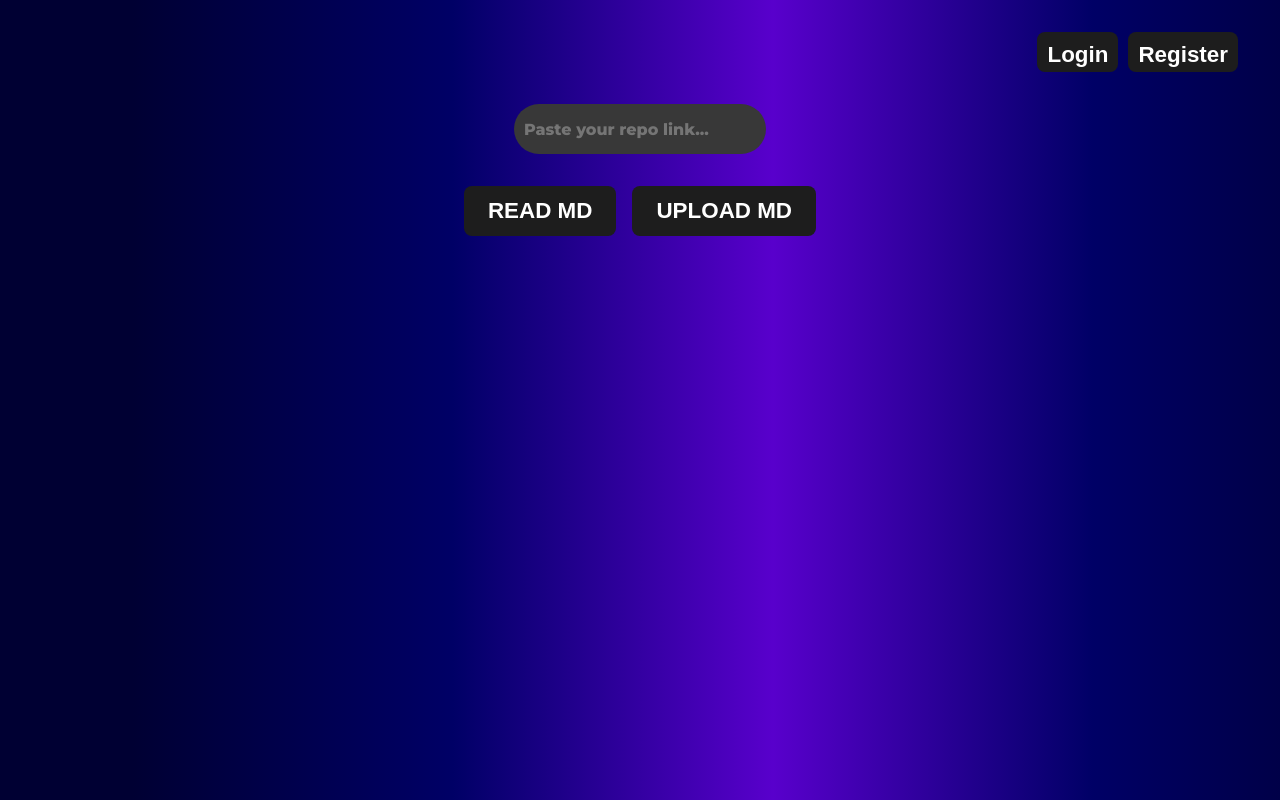
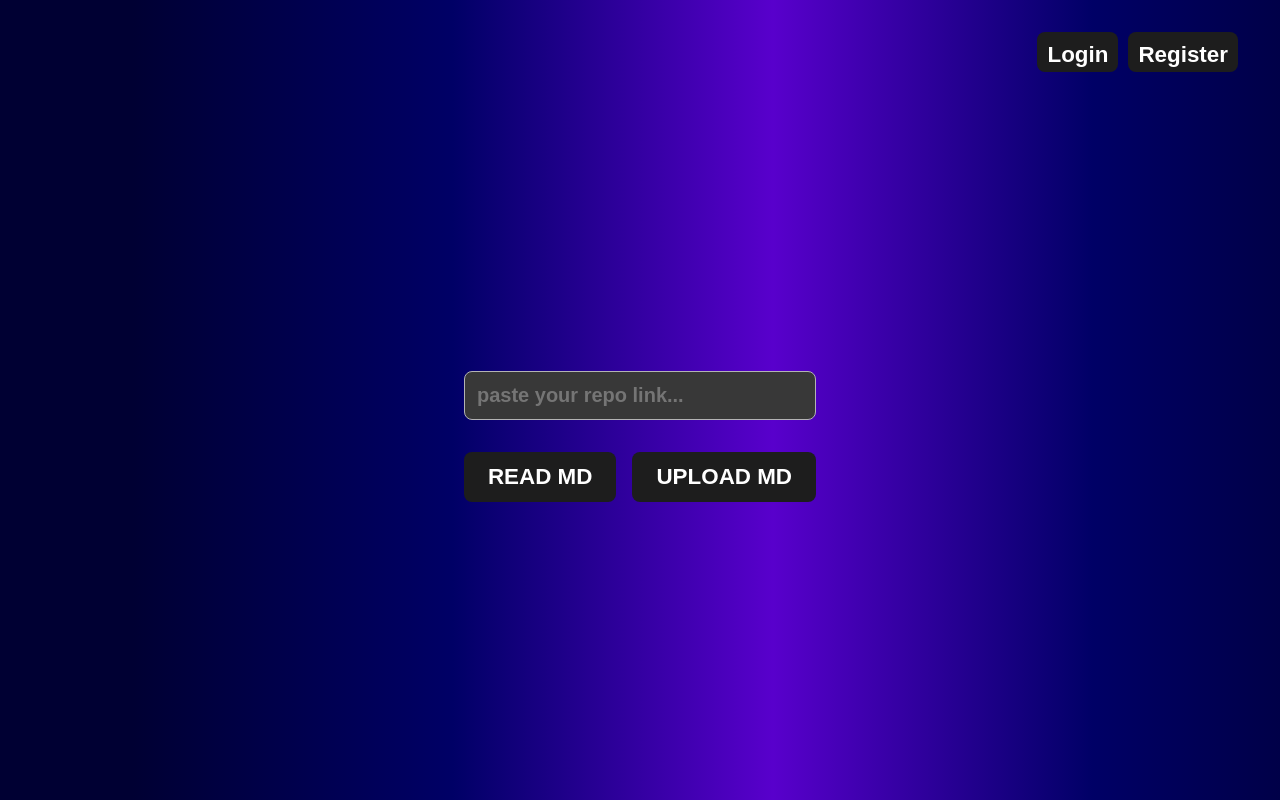
Before and after one commit to Kuonkli/MarkDownReader, a React (Create React App) app in the folder client/: page / in a window 1280 px wide. Built offline with nearby package versions, Linux system fonts and the light colour scheme; the HTML template or start-up script is replaced by a standard one.

Commit message:
MainPageComponent modified.

```diff
--- a/client/src/components/MainPageComponent.js
+++ b/client/src/components/MainPageComponent.js
@@ -216,7 +216,7 @@
                                     setRepoLink(e.target.value);
                                     setError("");
                                 }}
-                                placeholder="Paste your repo link..."
+                                placeholder="paste your repo link..."
                             />
                         </div>
                         <div className="ButtonGroup">
--- a/client/src/css/MainPageStyles.css
+++ b/client/src/css/MainPageStyles.css
@@ -7,6 +7,7 @@
     padding: 2rem;
     display: flex;
     flex-direction: column;
+    justify-content: flex-start;
 }
 .main-page-header {
     display: flex;
@@ -16,12 +17,14 @@
 }
 
 
-.link-block {
+.main {
     flex: 1;
     display: flex;
     flex-direction: column;
     align-items: center;
     justify-content: center;
+    margin-top: auto;
+    margin-bottom: auto;
     text-align: center;
 }
 
@@ -52,19 +55,6 @@
 }
 
 
-
-
-
-#repo-link {
-    font-family: 'Montserrat', sans-serif;
-    font-weight: 800;
-    font-size: inherit;
-    width: 252px;
-    height: 50px;
-    border-radius: 25px;
-    border: none;
-    padding-left: 10px;
-}
 
 
 
```
